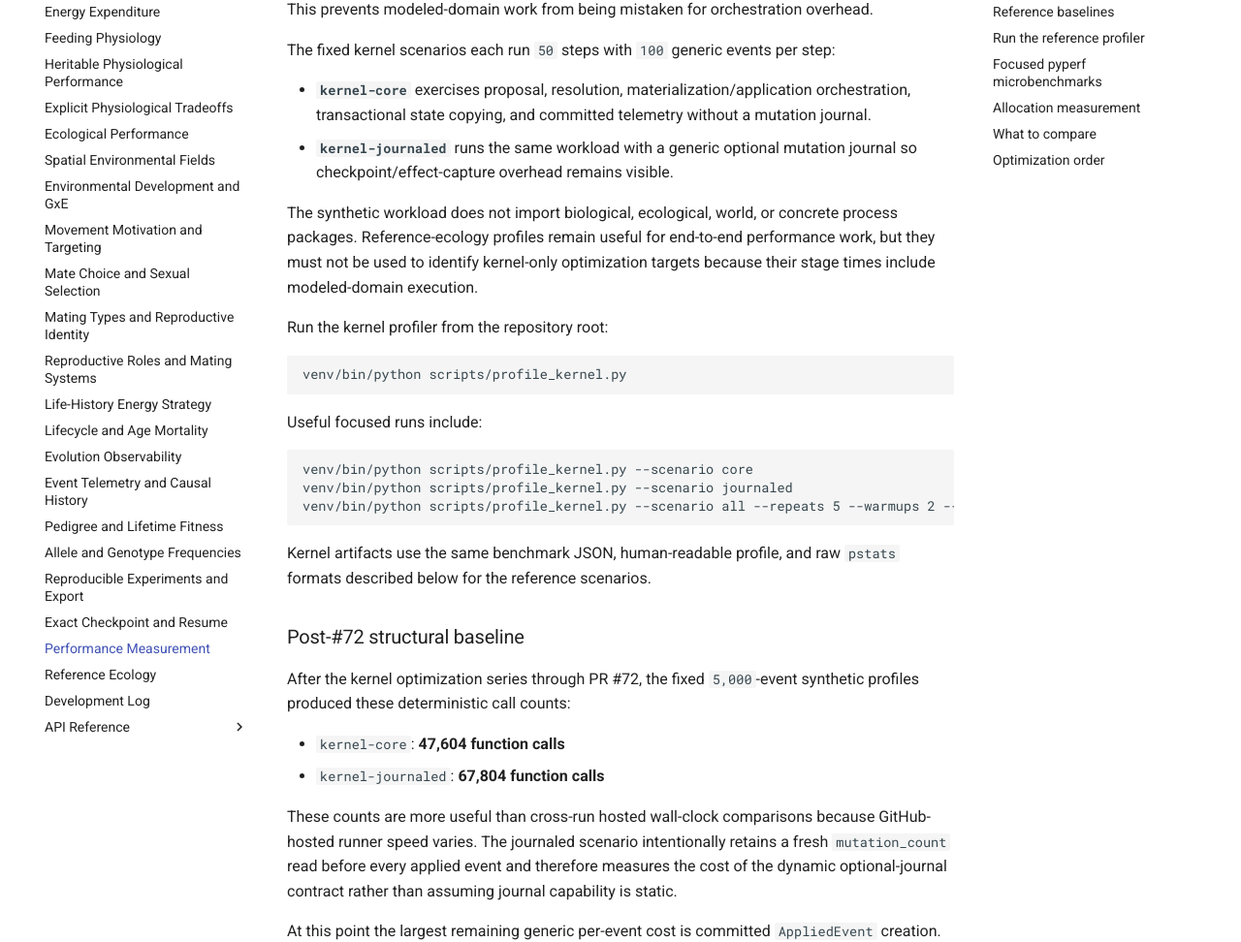
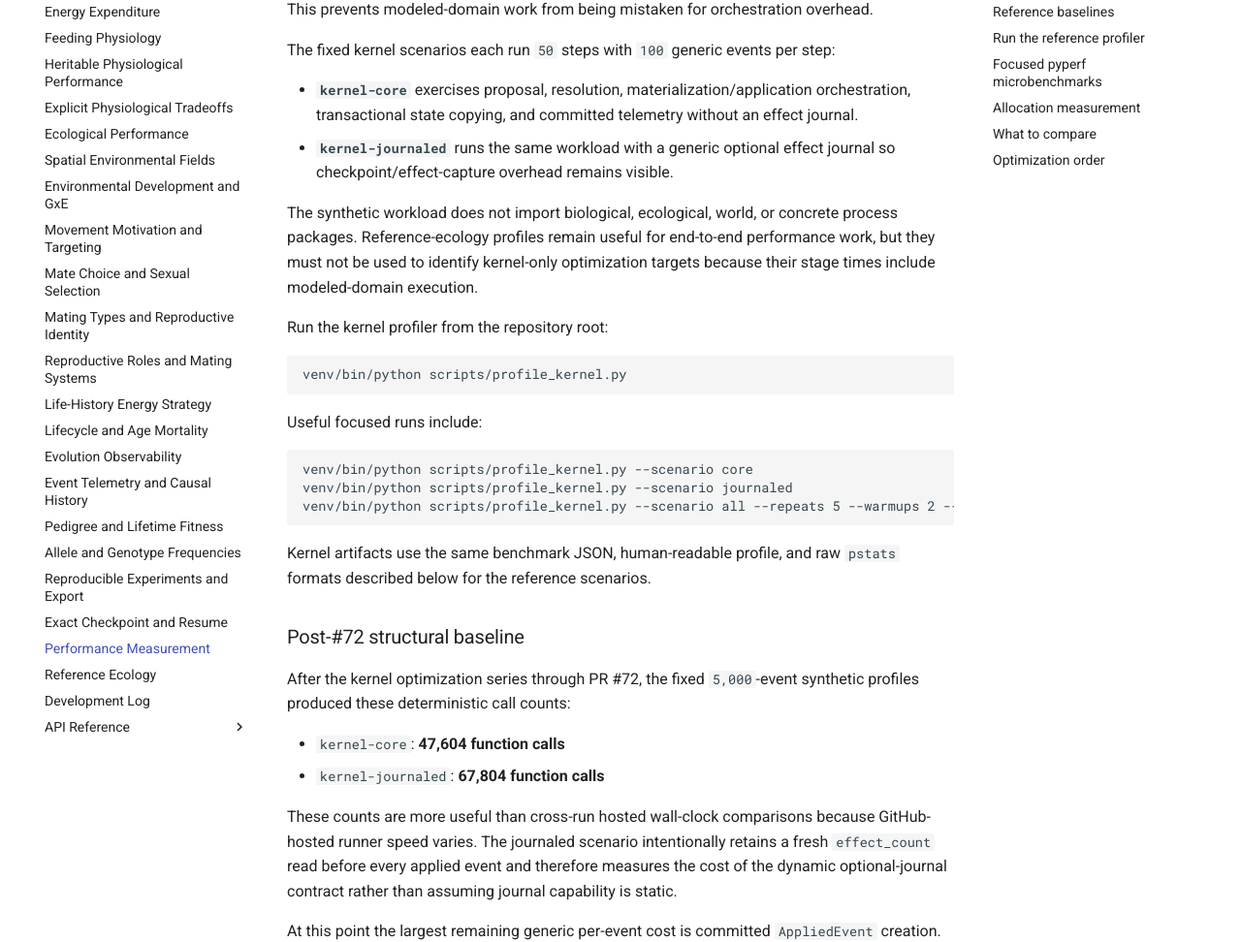
Before and after one commit to abdullahkhan57721/evolution-simulation-engine, an MkDocs documentation site: the page built from docs/performance.md, in a window 1280 px wide and 1400 px high, scrolled down 266 px. Shown: the part 177-1149 px from the top of the window at 97% size. Built offline with MkDocs 1.6.1 and Material for MkDocs 9.7.7, drawn with Linux system fonts in a browser that asks for light colours; some of the changed text lies outside the part shown.

Commit message:
docs: use generic effect-journal terminology

```diff
--- a/docs/performance.md
+++ b/docs/performance.md
@@ -10,8 +10,8 @@ Kernel optimization uses synthetic, domain-neutral scenarios rather than the ref
 
 The fixed kernel scenarios each run `50` steps with `100` generic events per step:
 
-- **`kernel-core`** exercises proposal, resolution, materialization/application orchestration, transactional state copying, and committed telemetry without a mutation journal.
-- **`kernel-journaled`** runs the same workload with a generic optional mutation journal so checkpoint/effect-capture overhead remains visible.
+- **`kernel-core`** exercises proposal, resolution, materialization/application orchestration, transactional state copying, and committed telemetry without an effect journal.
+- **`kernel-journaled`** runs the same workload with a generic optional effect journal so checkpoint/effect-capture overhead remains visible.
 
 The synthetic workload does not import biological, ecological, world, or concrete process packages. Reference-ecology profiles remain useful for end-to-end performance work, but they must not be used to identify kernel-only optimization targets because their stage times include modeled-domain execution.
 
@@ -38,7 +38,7 @@ After the kernel optimization series through PR #72, the fixed `5,000`-event syn
 - `kernel-core`: **47,604 function calls**
 - `kernel-journaled`: **67,804 function calls**
 
-These counts are more useful than cross-run hosted wall-clock comparisons because GitHub-hosted runner speed varies. The journaled scenario intentionally retains a fresh `mutation_count` read before every applied event and therefore measures the cost of the dynamic optional-journal contract rather than assuming journal capability is static.
+These counts are more useful than cross-run hosted wall-clock comparisons because GitHub-hosted runner speed varies. The journaled scenario intentionally retains a fresh `effect_count` read before every applied event and therefore measures the cost of the dynamic optional-journal contract rather than assuming journal capability is static.
 
 At this point the largest remaining generic per-event cost is committed `AppliedEvent` creation. The kernel has already removed redundant validation from its trusted internal construction path while retaining public validation and process-carried event-index validation. The remaining cost is predominantly the actual allocation and immutable field assignment needed to preserve committed causal telemetry.
 
@@ -48,7 +48,7 @@ At this point the largest remaining generic per-event cost is committed `Applied
 
 Do not force further kernel micro-optimizations when the speedup depends on making the implementation harder to read or weakening semantics. In particular, the current design intentionally rejects the following shortcuts:
 
-- **Do not cache absence of a mutation journal across a stage.** A domain state may expose journal capability dynamically; each event must continue to obtain the current checkpoint before application.
+- **Do not cache absence of an effect journal across a stage.** A domain state may expose journal capability dynamically; each event must continue to obtain the current checkpoint before application.
 - **Do not bypass process-carried event-step validation.** `AppliedEvent.event_step_index` originates on the materialized event rather than from kernel-owned metadata.
 - **Do not add a separate no-materializer stage algorithm merely to avoid small dispatch costs.** Stage simultaneity and one linear coordination flow are more valuable than a special-case fast path.
 - **Do not replace committed `AppliedEvent` objects with a less expressive representation solely to reduce allocation cost.** A representation redesign requires an independent architectural reason and full API/telemetry analysis.
```
